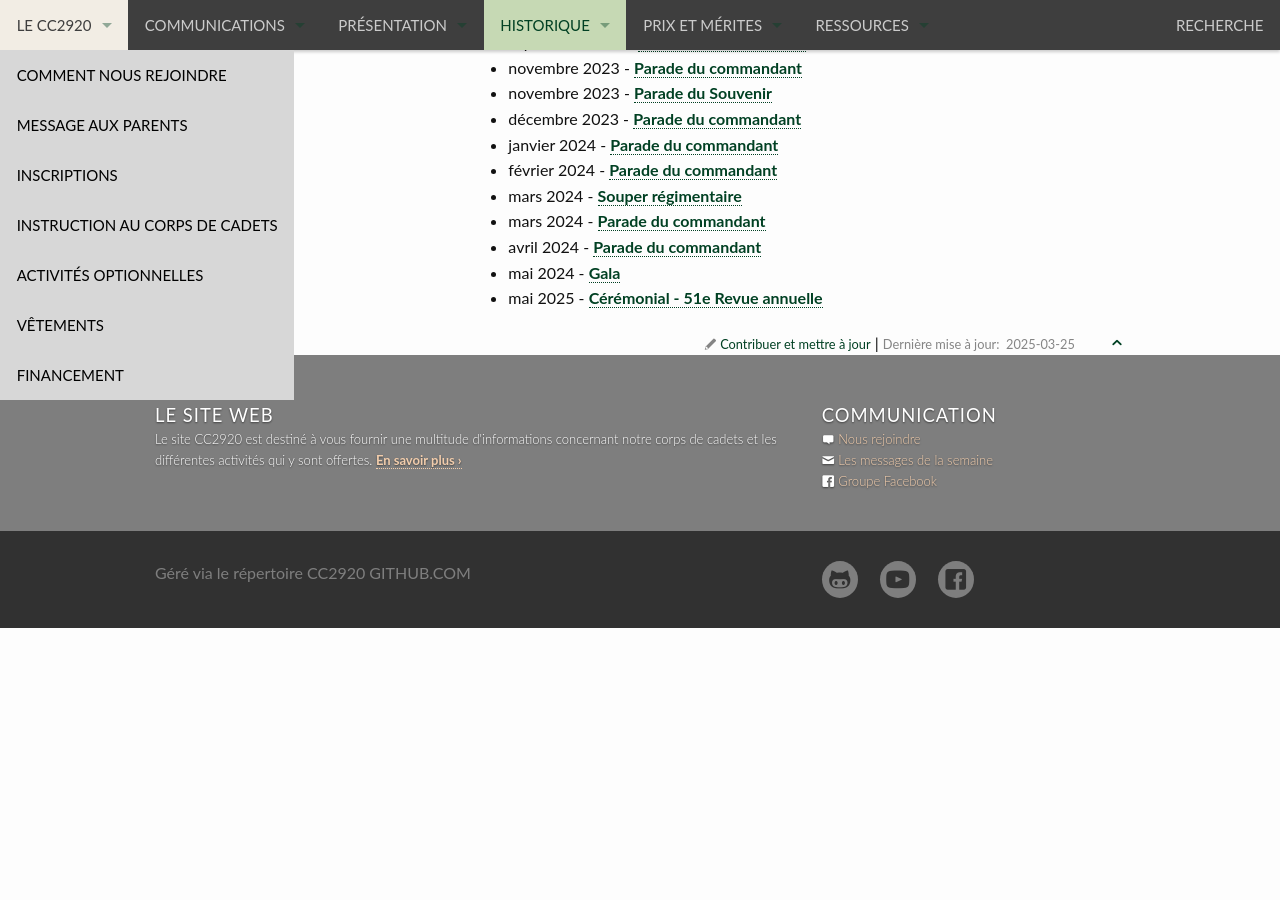
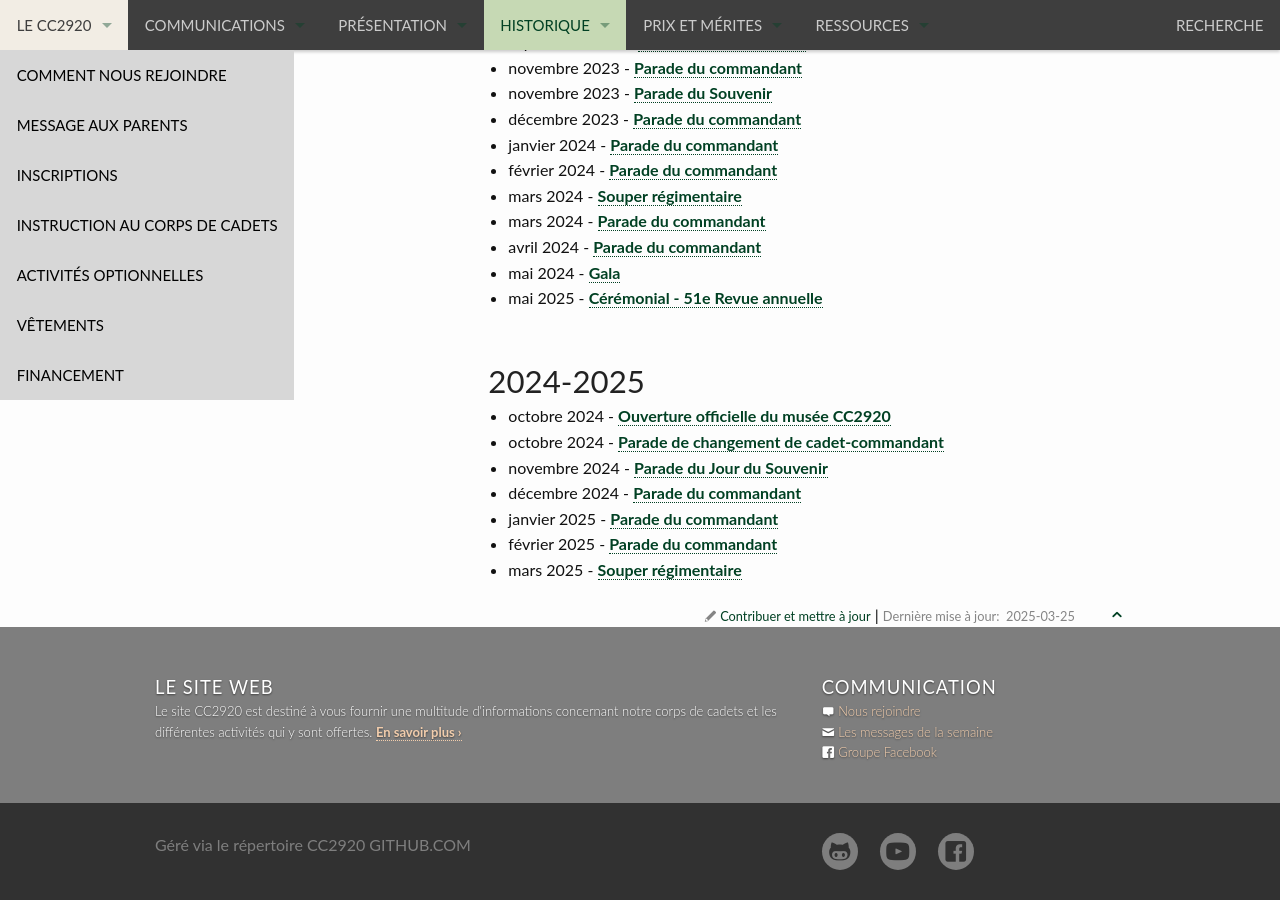
Before and after one commit to CC2920/web, a Jekyll site: the page built from _historique/notre-unite/2022-present.md, in a window 1280 px wide and 900 px high, scrolled down 829 px. Built offline with Jekyll 4.4.1, drawn with Linux system fonts in a browser that asks for light colours; before the commit the page ends 1457 px from its top, so only the background shows below that.

Commit message:
Update 2022-present.md
Ajouts des albums 2024-2025 jusqu'au 20 mars

```diff
--- a/_historique/notre-unite/2022-present.md
+++ b/_historique/notre-unite/2022-present.md
@@ -25,3 +25,13 @@ title: "2022 à aujourd'hui Capitaine Mario Martel"
 * avril 2024 - [Parade du commandant](https://photos.app.goo.gl/D4s1gJm1BmDy1agb6)
 * mai 2024 - [Gala](https://photos.app.goo.gl/UEDsEGFEafNoVv246)
 * mai 2025 - [Cérémonial - 51e Revue annuelle](https://photos.app.goo.gl/JNdk3sVVracBSvBd9)
+
+## 2024-2025
+
+* octobre 2024 - [Ouverture officielle du musée CC2920](https://photos.app.goo.gl/tbPFGDXRaEzdbocZ6)
+* octobre 2024 - [Parade de changement de cadet-commandant](https://photos.app.goo.gl/SbGKhYeT2VyUXGPQ6)
+* novembre 2024 - [Parade du Jour du Souvenir](https://photos.app.goo.gl/YudUy5S9i3g9tjQVA)
+* décembre 2024 - [Parade du commandant](https://photos.app.goo.gl/5k34vgHamqCryDnm6)
+* janvier 2025 - [Parade du commandant](https://photos.app.goo.gl/1uzARADqDo5NNRFH8)
+* février 2025 - [Parade du commandant](https://photos.app.goo.gl/MUmDS8znKApTmBvu7)
+* mars 2025 - [Souper régimentaire](https://photos.app.goo.gl/1yyxwbjxHSrCSNRx8)
```
